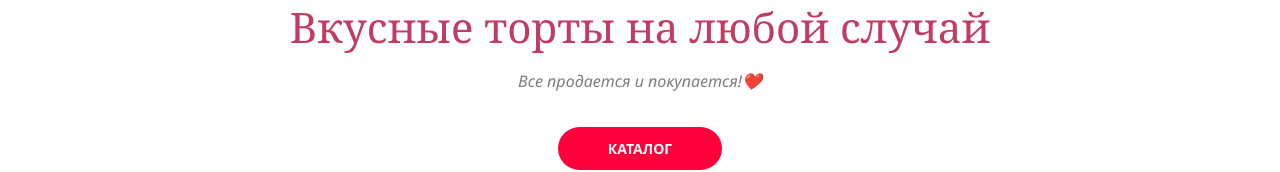
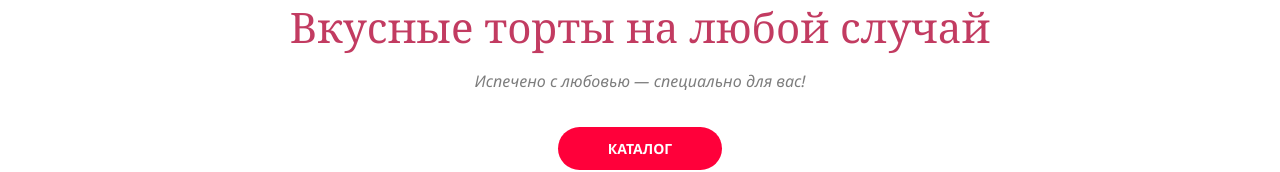
Before and after one commit to Danik2225/ygcakes, a website: page index.html in a window 1280 px wide. Shown: the part 406-578 px from the top of the page. Drawn offline with Linux system fonts and the light colour scheme.

Commit message:
Update index.html

```diff
--- a/index.html
+++ b/index.html
@@ -35,7 +35,7 @@
 	<br>
 	<br>
     <h2>Вкусные торты на любой случай</h2>
-    <p>Все продается и покупается!❤️</p>
+    <p>Испечено с любовью — специально для вас!</p>
     <button onclick="document.getElementById('cakes').scrollIntoView({behavior:'smooth'})">КАТАЛОГ</button>
 </section>
 
```
